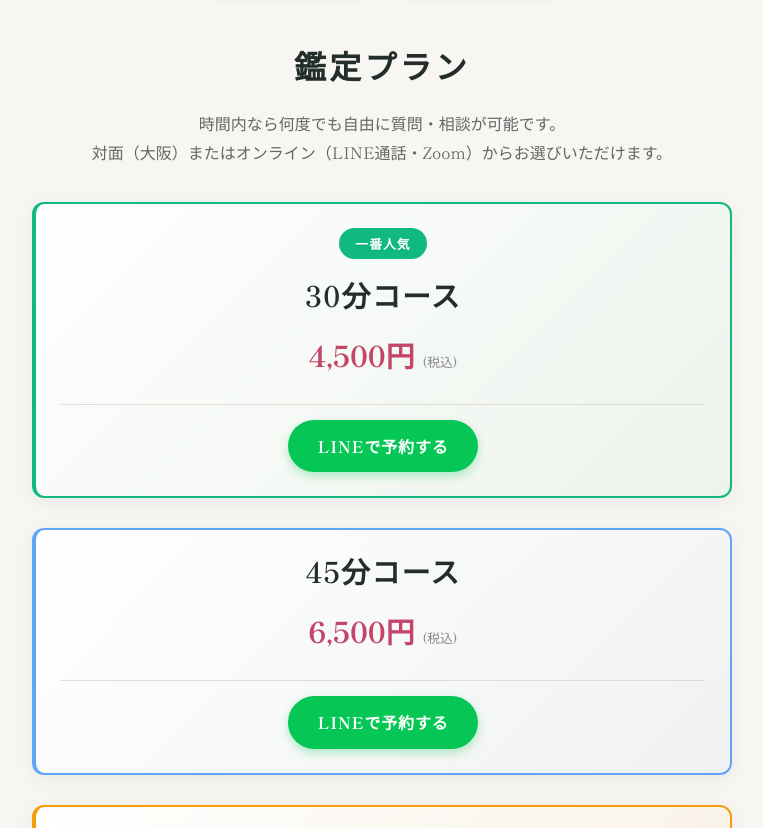
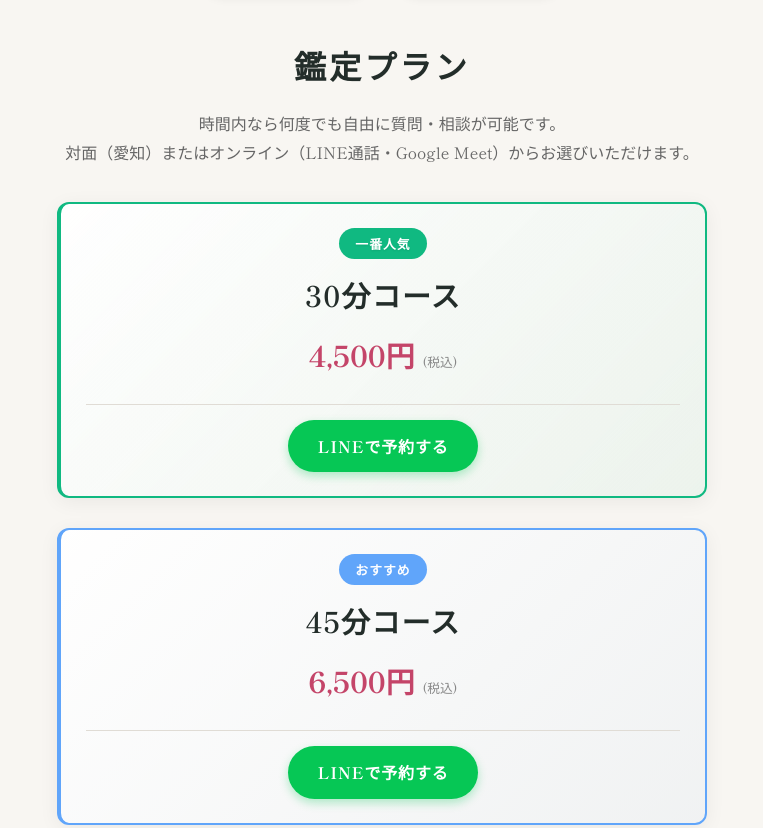
Before and after one commit to haseatsu114514-dot/uranai_rokkon, a website: page pricing.html in a window 1280 px wide. Shown: the part 392-1220 px from the top of the page, without its empty margins (258-1021 px from the left). Drawn offline with Linux system fonts and the light colour scheme; no server answers.

Commit message:
Refine pricing page: correct location/online text, resize cards, add badge

```diff
--- a/css/pricing.css
+++ b/css/pricing.css
@@ -64,7 +64,7 @@
     border-radius: 12px;
     padding: 24px 25px;
     margin-bottom: 30px;
-    max-width: 700px;
+    max-width: 650px;
     margin-left: auto;
     margin-right: auto;
     box-shadow: 0 4px 20px rgba(0, 0, 0, 0.06);
@@ -128,12 +128,6 @@
 
 /* バッジがないカードの余白調整 */
 .course-card.no-badge {
-    padding-top: 30px;
-    /* バッジがない分、少しバランスを取る（あるいは詰めるなら数値を減らす） */
-    /* ユーザー要望「余白見せたくない」 -> 詰める方向なら padding-topを減らす。
-       しかし、他と並びを意識するなら...
-       "余白見せたくない" = gaps looks bad.
-       とりあえず標準の24pxから少し減らしてタイトにする */
     padding-top: 15px;
 }
 
@@ -143,7 +137,7 @@
 }
 
 .course-badge.recommended {
-    background: #c44569;
+    background: #60a5fa;
     color: #fff;
 }
 
--- a/pricing.html
+++ b/pricing.html
@@ -116,7 +116,7 @@
                 <h2 class="session-title">鑑定プラン</h2>
                 <div class="session-subtitle">
                     時間内なら何度でも自由に質問・相談が可能です。<br>
-                    対面（大阪）またはオンライン（LINE通話・Zoom）からお選びいただけます。
+                    対面（愛知）またはオンライン（LINE通話・Google Meet）からお選びいただけます。
                 </div>
 
                 <div class="course-card popular animate-on-scroll course-30">
@@ -135,7 +135,8 @@
                 </div>
 
                 <!-- 45分コース -->
-                <div class="course-card no-badge animate-on-scroll animate-delay-1 course-45">
+                <div class="course-card animate-on-scroll animate-delay-1 course-45">
+                    <span class="course-badge recommended">おすすめ</span>
                     <div class="course-header">
                         <div class="course-duration">45分コース</div>
                         <div class="course-prices">
```
